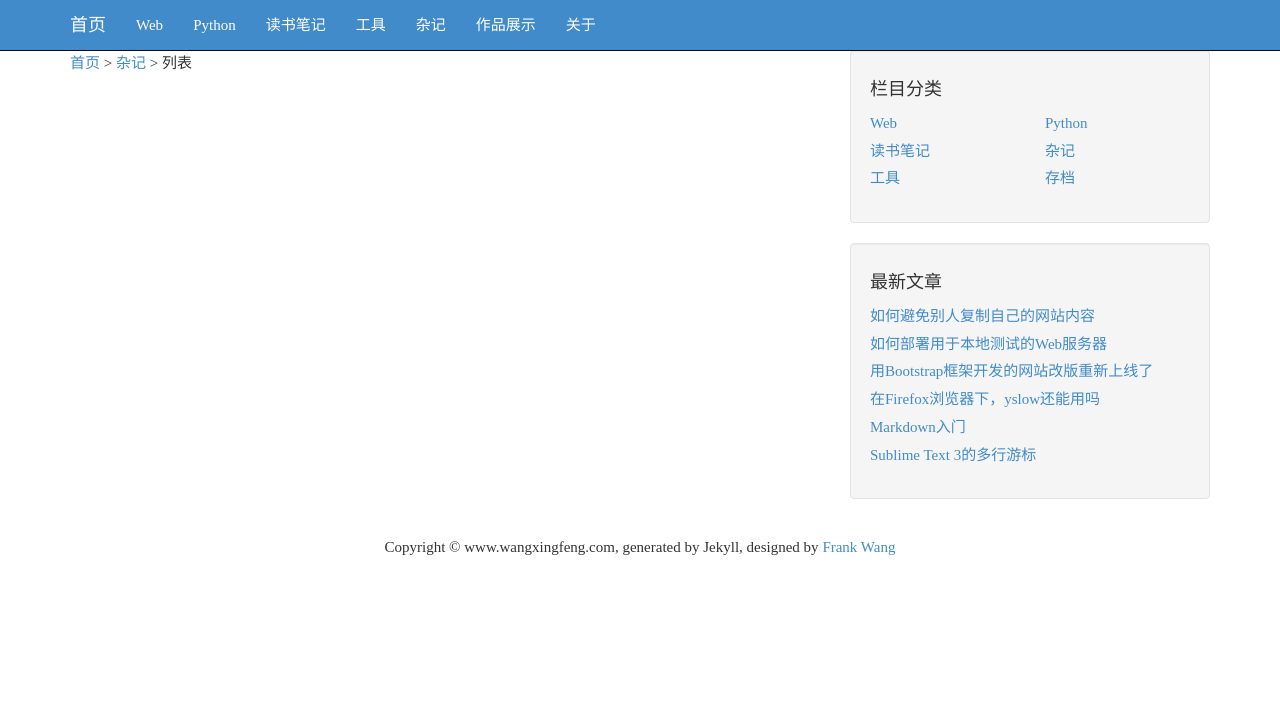
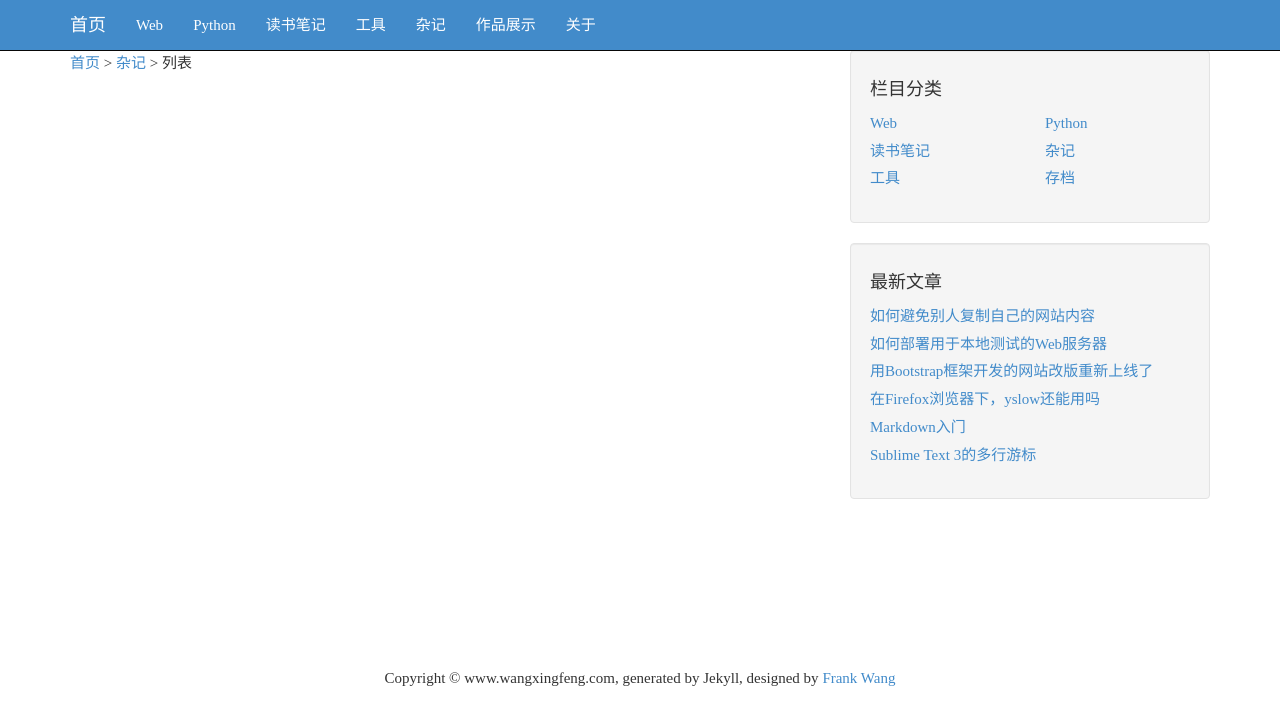
Before and after one commit to frankwang0909/blog_v1.0, a Jekyll site: the page built from posts/other.md, in a window 1280 px wide. Shown: the top 725 px of the page. Built offline with Jekyll 4.4.1, drawn with Linux system fonts in a browser that asks for light colours; nearby versions of some CDN libraries.

Commit message:
修改分类列表最小高度

```diff
--- a/_layouts/category.html
+++ b/_layouts/category.html
@@ -35,11 +35,10 @@
 			<div class="collapse navbar-collapse" id="bs-example-navbar-collapse-1">{% include navigation.html %} </div>
 			<!-- /.navbar-collapse -->
 		</div>
-		<!-- /.container -->
 	</nav>
 	<!-- Page Content -->
 	<div class="container">
-		<div class="row">
+		<div class="row main-body">
 			<!-- Blog Entries Column -->
 			<div class="col-md-8">
 				<!-- Navi -->
@@ -81,9 +80,7 @@
 		<footer>
 			<div class="row">
 				<div class="col-lg-12">{% include copyright.html %} </div>
-				<!-- /.col-lg-12 -->
 			</div>
-			<!-- /.row -->
 		</footer>
 	</div>
 	<!-- /.container -->
--- a/css/blog.css
+++ b/css/blog.css
@@ -11,5 +11,7 @@ body {padding-top: 50px; font-family: "微软雅黑";}
 h2{font-size: 24px!important;}
 h2>a{font-size: 18px;}
 h2 .post-date{font-size: 12px;}
+/*分类列表*/
+.main-body{min-height: 600px;}
 /*返回顶部*/
 #go-top{ position: fixed; bottom: 20px; right:5px; border: 1px solid #000; border-radius: 2px; width: 40px; background-color: #fff; opacity: 0.6; text-align: center;cursor: pointer;}
```
